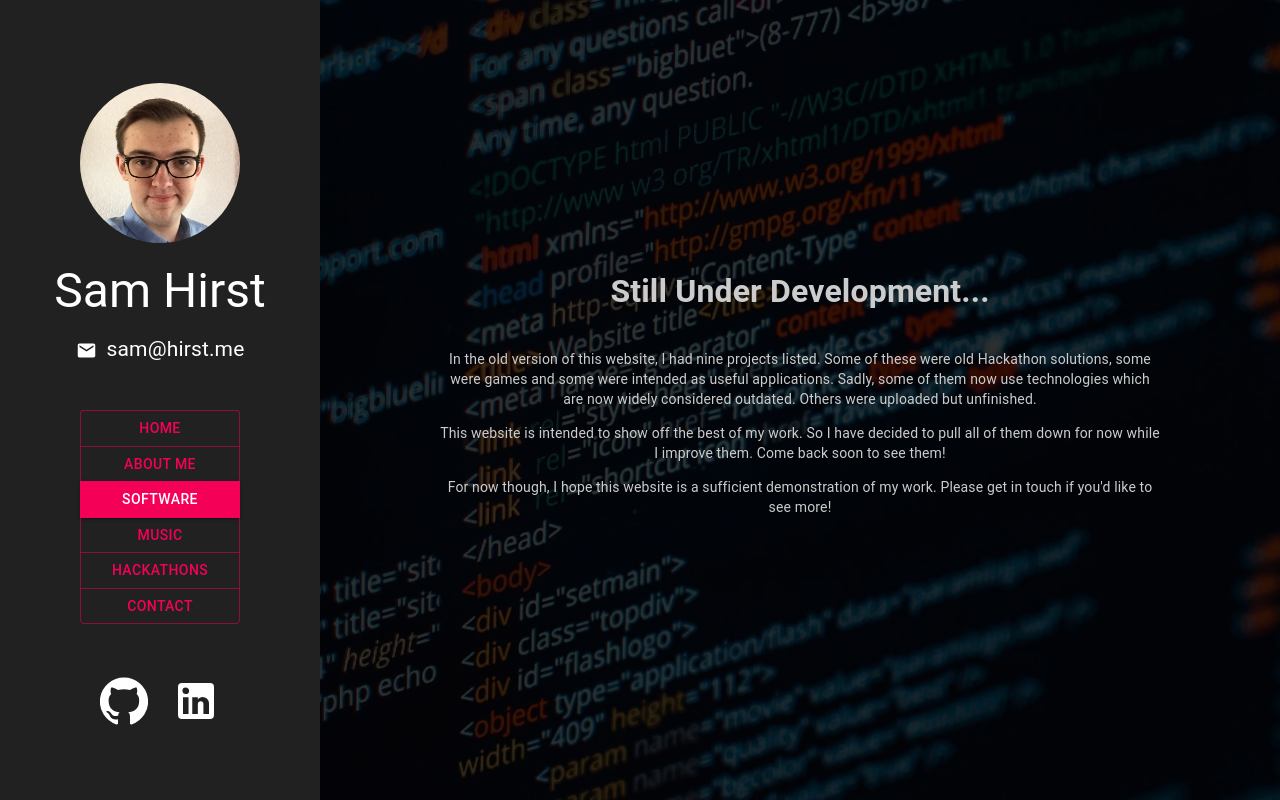
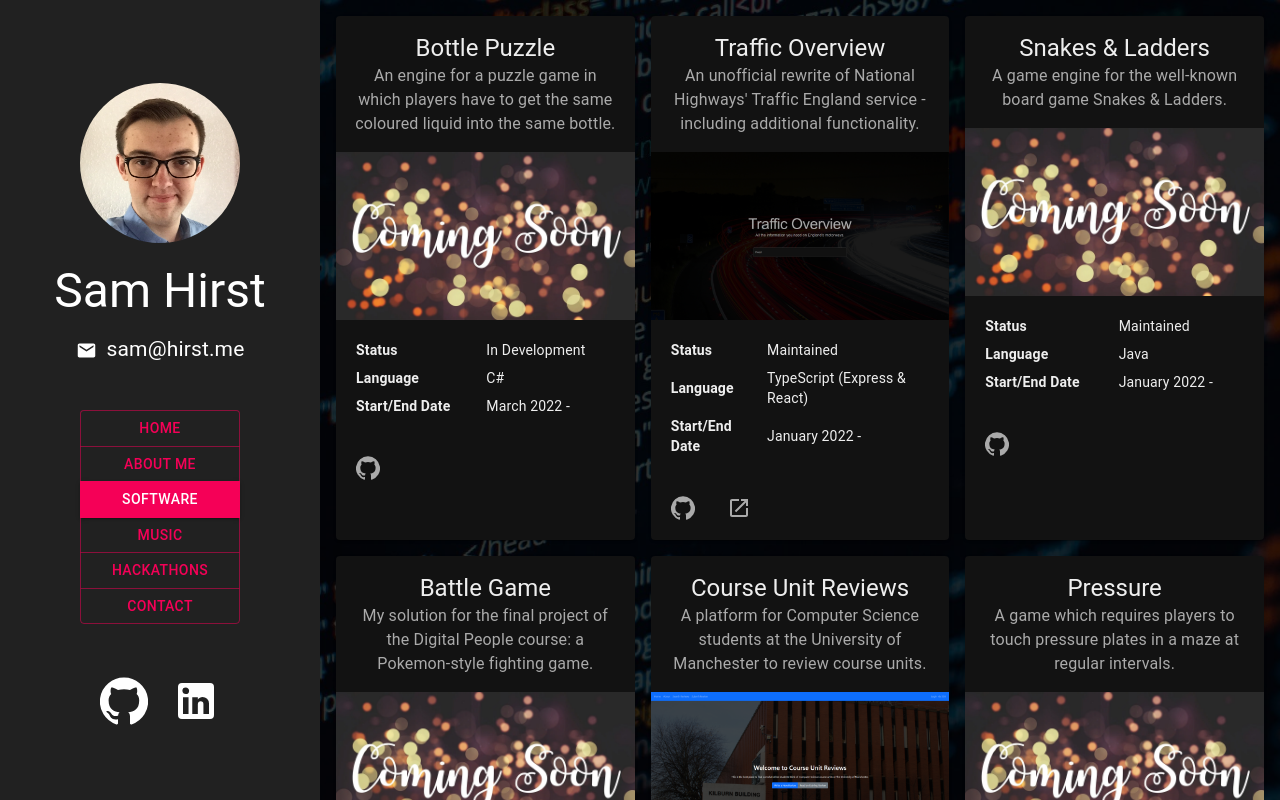
Before and after one commit to SamuelJHirst/MyWebsite, a React (Create React App) app: page / in a window 1280 px wide. Both pictures are taken after a click on the button "SOFTWARE". Built offline with nearby package versions, Linux system fonts and the light colour scheme.

Commit message:
Show software projects

```diff
--- /dev/null
+++ b/src/components/Software/Project.tsx
@@ -0,0 +1,112 @@
+import React from 'react';
+import {
+    Card,
+    CardActions,
+    CardContent,
+    CardHeader,
+    CardMedia,
+    Grid,
+    IconButton,
+    Table,
+    TableCell,
+    TableRow
+} from '@material-ui/core';
+import GitHubIcon from '@material-ui/icons/GitHub';
+import OpenInNewIcon from '@material-ui/icons/OpenInNew';
+
+interface ProjectProps {
+  name: string;
+  description: string;
+  image: string | null;
+  status: string;
+  language: string;
+  dates: string;
+  github: string | null;
+  demo: string | null;
+}
+
+function Project(props: ProjectProps) {
+    const {
+        name,
+        description,
+        image,
+        status,
+        language,
+        dates,
+        github,
+        demo
+    } = props;
+
+    return (
+        <Grid item xl={4} lg={4} md={6} sm={6} xs={12}>
+            <Card style={{ backgroundColor: '#121212', height: '100%' }}>
+                <CardHeader
+                    title={name}
+                    subheader={description}
+                    titleTypographyProps={{
+                        style: {
+                            color: '#EEEEEE'
+                        }
+                    }}
+                    subheaderTypographyProps={{
+                        style: {
+                            color: '#AAAAAA'
+                        }
+                    }}
+                />
+                <CardMedia
+                    component="img"
+                    image={`/${image}`}
+                    alt={name}
+                    style={{ color: '#AAAAAA' }}
+                />
+                <CardContent>
+                    <Table>
+                        <TableRow>
+                            <TableCell style={{ borderBottom: 'none', color: '#EEEEEE', padding: '4px' }}><strong>Status</strong></TableCell>
+                            <TableCell style={{ borderBottom: 'none', color: '#EEEEEE', padding: '4px' }}>{status}</TableCell>
+                        </TableRow>
+                        <TableRow>
+                            <TableCell style={{ borderBottom: 'none', color: '#EEEEEE', padding: '4px' }}><strong>Language</strong></TableCell>
+                            <TableCell style={{ borderBottom: 'none', color: '#EEEEEE', padding: '4px' }}>{language}</TableCell>
+                        </TableRow>
+                        <TableRow>
+                            <TableCell style={{ borderBottom: 'none', color: '#EEEEEE', padding: '4px' }}><strong>Start/End Date</strong></TableCell>
+                            <TableCell style={{ borderBottom: 'none', color: '#EEEEEE', padding: '4px' }}>{dates}</TableCell>
+                        </TableRow>
+                    </Table>
+                </CardContent>
+                <CardActions>
+                    {
+                        github
+                        ?
+                            <IconButton
+                                href={github}
+                                target="_blank"
+                                rel="noopener noreferrer"
+                                style={{ color: '#AAAAAA' }}
+                            >
+                                <GitHubIcon />
+                            </IconButton>
+                        : null
+                    }
+                    {
+                        demo
+                        ?
+                            <IconButton
+                                href={demo}
+                                target="_blank"
+                                rel="noopener noreferrer"
+                                style={{ color: '#AAAAAA' }}
+                            >
+                                <OpenInNewIcon />
+                            </IconButton>
+                        : null
+                    }
+                </CardActions>
+            </Card>
+        </Grid>
+    )
+}
+
+export default Project;
--- a/src/components/Software/index.tsx
+++ b/src/components/Software/index.tsx
@@ -1,34 +1,37 @@
-import { makeStyles } from '@material-ui/core';
+import { Box, Grid } from '@material-ui/core';
 import BackgroundOverlay from '../common/BackgroundOverlay';
 import background from './background.jpg';
-
-const useStyles = makeStyles({
-  root: {
-    '& > h2': {
-      fontSize: '2rem',
-      marginTop: 0,
-      marginBottom: 0,
-    },
-    '& > *': {
-      maxWidth: '75%',
-      marginLeft: 'auto',
-      marginRight: 'auto',
-    },
-  },
-});
+import Project from './Project';
+import projects from './projects.json';
 
 function Software() {
-  const styles = useStyles();
-
   return (
     <BackgroundOverlay src={background} alt="Sam at a Hackathon in 2018">
-      <div className={styles.root}>
-        <h2>Still Under Development...</h2>
-        <br />
-        <p>In the old version of this website, I had nine projects listed. Some of these were old Hackathon solutions, some were games and some were intended as useful applications. Sadly, some of them now use technologies which are now widely considered outdated. Others were uploaded but unfinished.</p>
-        <p>This website is intended to show off the best of my work. So I have decided to pull all of them down for now while I improve them. Come back soon to see them!</p>
-        <p>For now though, I hope this website is a sufficient demonstration of my work. Please get in touch if you'd like to see more!</p>
-      </div>
+      <Box
+        p={2}
+        style={{
+          overflow: 'auto',
+          height: '100%',
+        }}
+      >
+        <Grid container spacing={2}>
+          {
+            projects.map((project) => (
+              <Project
+                key={project.name}
+                name={project.name}
+                description={project.description}
+                image={project.image}
+                status={project.status}
+                language={project.language}
+                dates={project.dates}
+                github={project.github}
+                demo={project.demo}
+              />
+            ))
+          }
+        </Grid>
+      </Box>
     </BackgroundOverlay>
   );
 }
```
